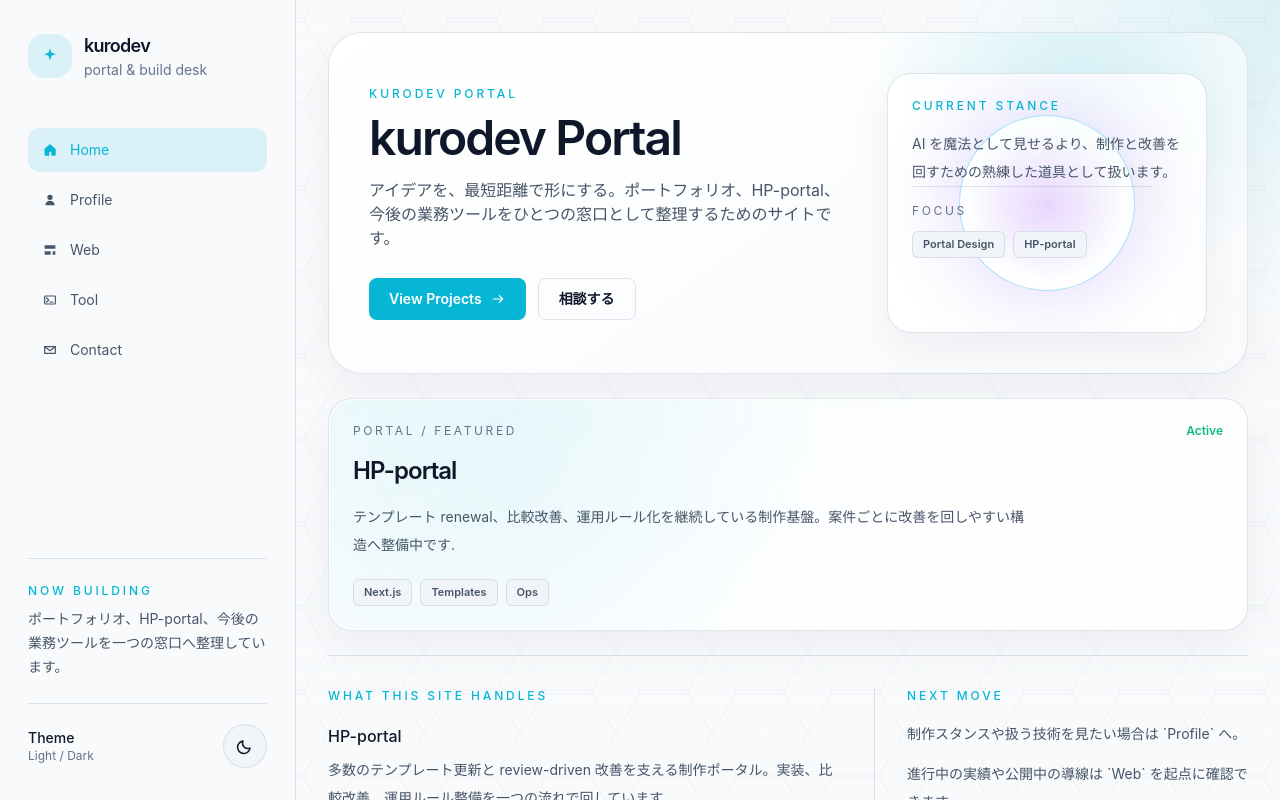
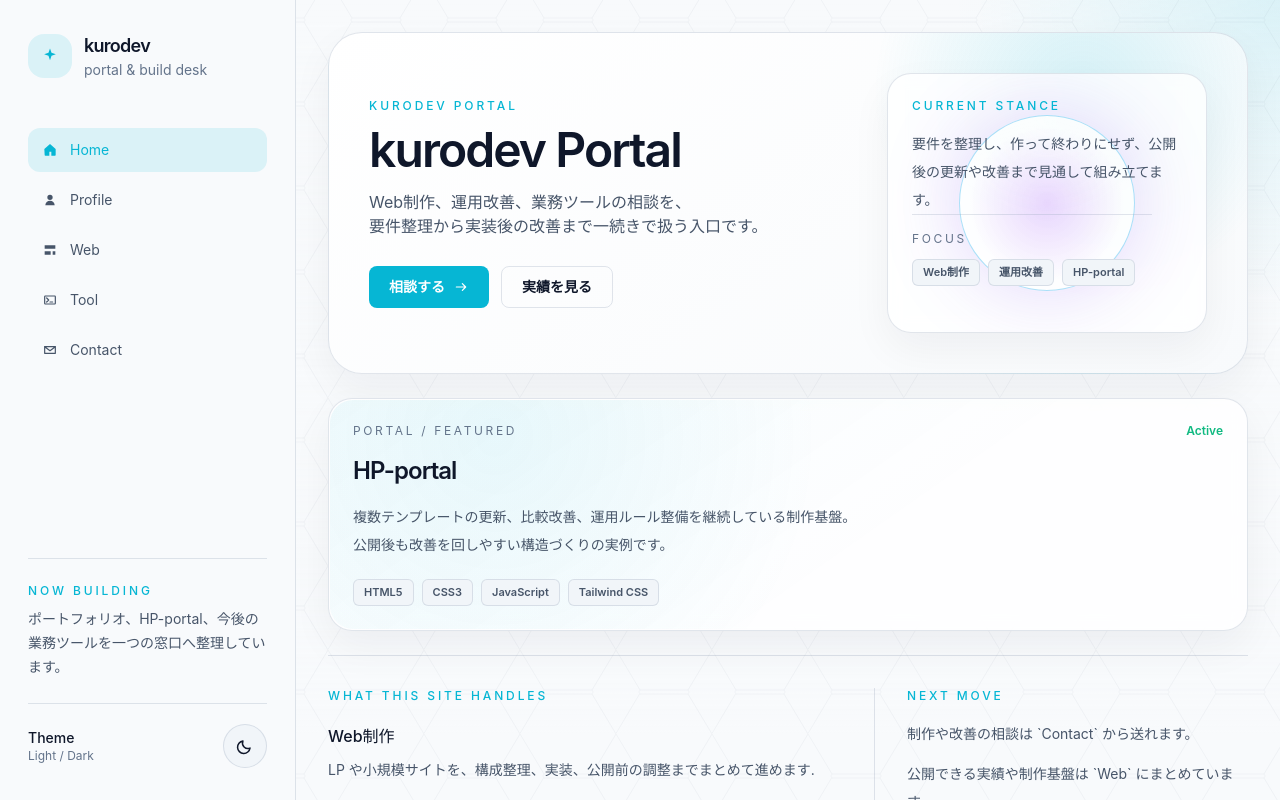
Before and after one commit to kurodev-web-tools/kurodev-hp, a Next.js app: page / in a window 1280 px wide. Built offline with nearby package versions, Linux system fonts and the light colour scheme.

Commit message:
Polish Home for consultation-first messaging

```diff
--- a/app/page.js
+++ b/app/page.js
@@ -14,11 +14,14 @@ export default function HomePage() {
             <SectionHeader
               eyebrow="kurodev portal"
               title="kurodev Portal"
-              body="アイデアを、最短距離で形にする。ポートフォリオ、HP-portal、今後の業務ツールをひとつの窓口として整理するためのサイトです。"
+              body={[
+                "Web制作、運用改善、業務ツールの相談を、",
+                "要件整理から実装後の改善まで一続きで扱う入口です。"
+              ]}
             />
             <div className="mt-7 flex flex-wrap gap-3">
-              <PrimaryButton href="/web">View Projects</PrimaryButton>
-              <GhostButton href="/contact">相談する</GhostButton>
+              <PrimaryButton href="/contact">相談する</PrimaryButton>
+              <GhostButton href="/web">実績を見る</GhostButton>
             </div>
           </div>
           <BentoCard className="relative min-h-[260px] overflow-hidden">
@@ -28,13 +31,14 @@ export default function HomePage() {
               <div>
                 <p className="section-kicker">current stance</p>
                 <p className="mt-4 max-w-xs text-sm leading-7 text-[var(--text-soft)]">
-                  AI を魔法として見せるより、制作と改善を回すための熟練した道具として扱います。
+                  要件を整理し、作って終わりにせず、公開後の更新や改善まで見通して組み立てます。
                 </p>
               </div>
               <div className="max-w-[240px] border-t border-[var(--border)] pt-4">
                 <p className="text-xs uppercase tracking-[0.22em] text-[var(--text-faint)]">focus</p>
                 <div className="mt-3 flex flex-wrap gap-2">
-                  <Tag>Portal Design</Tag>
+                  <Tag>Web制作</Tag>
+                  <Tag>運用改善</Tag>
                   <Tag>HP-portal</Tag>
                 </div>
               </div>
@@ -63,12 +67,12 @@ export default function HomePage() {
         <div className="space-y-4 border-t border-[var(--border)] pt-4 xl:border-l xl:border-t-0 xl:pl-8 xl:pt-0">
           <p className="section-kicker">next move</p>
           <div className="space-y-3 text-sm leading-7 text-[var(--text-soft)]">
-            <p>制作スタンスや扱う技術を見たい場合は `Profile` へ。</p>
-            <p>進行中の実績や公開中の導線は `Web` を起点に確認できます。</p>
-            <p>今後公開する内部ツールや運用補助ツールは `Tool` にまとめていきます。</p>
+            <p>制作や改善の相談は `Contact` から送れます。</p>
+            <p>公開できる実績や制作基盤は `Web` にまとめています。</p>
+            <p>準備中の業務ツールは `Tool` で順次整理します。</p>
           </div>
           <div className="pt-2">
-            <GhostButton href="/profile">Profile を見る</GhostButton>
+            <GhostButton href="/contact">相談内容を整理する</GhostButton>
           </div>
         </div>
       </section>
--- a/components/ui/project-card.js
+++ b/components/ui/project-card.js
@@ -9,6 +9,8 @@ const statusTone = {
 };
 
 export function ProjectCard({ project }) {
+  const summaryLines = Array.isArray(project.summary) ? project.summary : [project.summary];
+
   return (
     <BentoCard
       className={`group relative overflow-hidden ${
@@ -32,7 +34,13 @@ export function ProjectCard({ project }) {
             {project.status}
           </span>
         </div>
-        <p className="mt-4 max-w-2xl text-sm leading-7 text-[var(--text-soft)]">{project.summary}</p>
+        <p className="mt-4 max-w-2xl text-sm leading-7 text-[var(--text-soft)]">
+          {summaryLines.map((line) => (
+            <span key={line} className="block">
+              {line}
+            </span>
+          ))}
+        </p>
         <div className="mt-5 flex flex-wrap gap-2">
           {project.tags.map((tag) => (
             <Tag key={tag}>{tag}</Tag>
--- a/components/ui/section-header.js
+++ b/components/ui/section-header.js
@@ -1,5 +1,6 @@
 export function SectionHeader({ eyebrow, title, body, align = "left" }) {
   const isCentered = align === "center";
+  const bodyLines = Array.isArray(body) ? body : [body];
 
   return (
     <div className={isCentered ? "mx-auto max-w-3xl text-center" : "max-w-2xl"}>
@@ -9,7 +10,11 @@ export function SectionHeader({ eyebrow, title, body, align = "left" }) {
       </h1>
       {body ? (
         <p className="mt-4 text-sm leading-7 text-[var(--text-soft)] md:text-base">
-          {body}
+          {bodyLines.map((line) => (
+            <span key={line} className="block">
+              {line}
+            </span>
+          ))}
         </p>
       ) : null}
     </div>
```
Also changed, not shown: lib/site-data.js, 1 other file (tests, documents, lock files or other folders).
